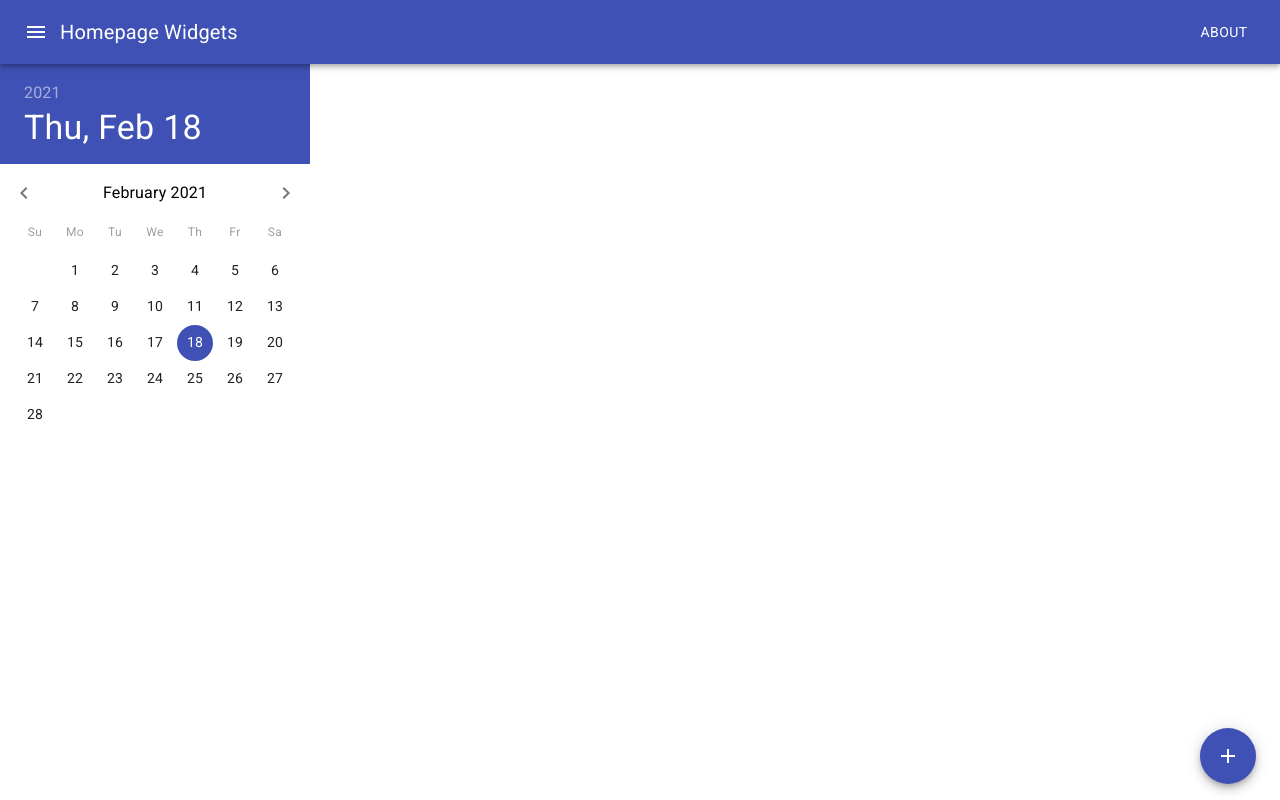
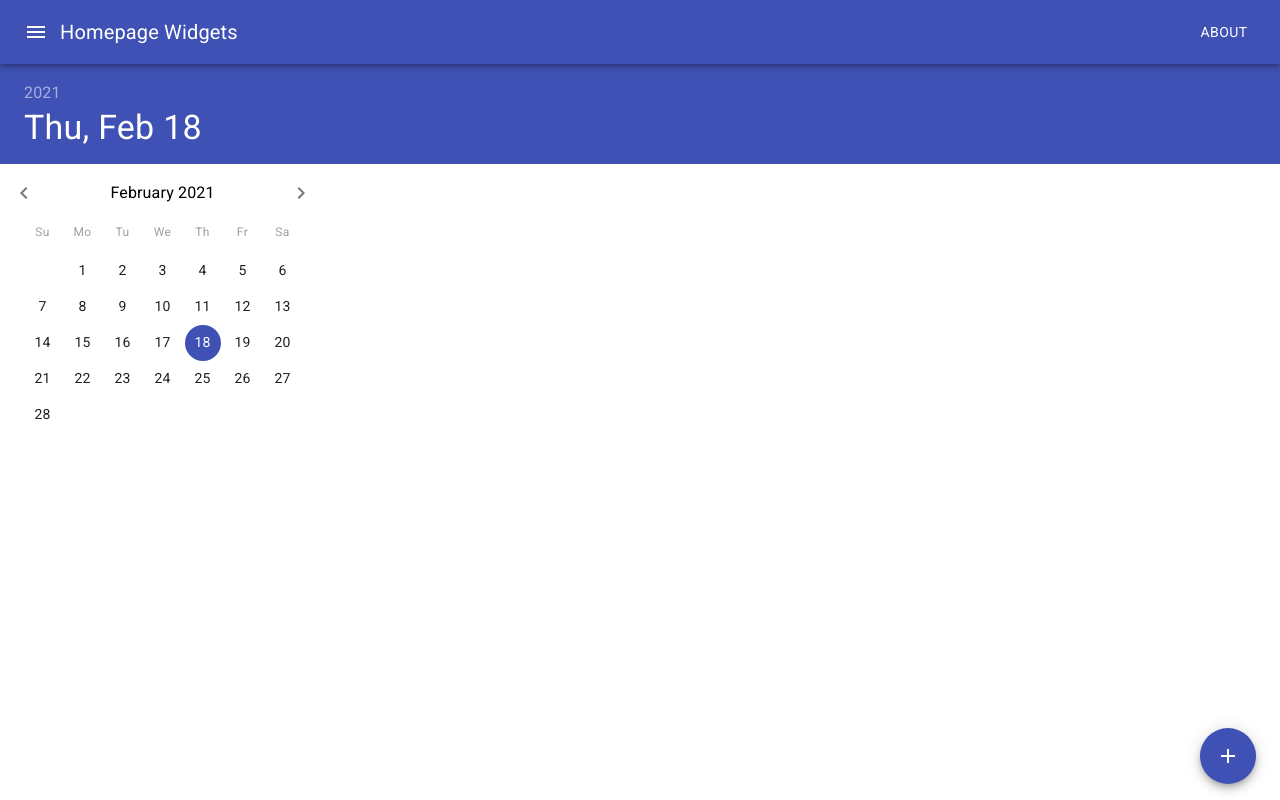
Before and after one commit to vasilyoshev/homepage-ui, a React (Create React App) app: page / in a window 1280 px wide. Built offline with nearby package versions, Linux system fonts and the light colour scheme; what redux-mock-store would draw is missing.

Commit message:
Change class name and fix lint sass syntax errors

```diff
--- a/src/stylesheets/widgets/CalendarWidget.module.scss
+++ b/src/stylesheets/widgets/CalendarWidget.module.scss
@@ -1,3 +1,3 @@
-.datePicker {
+.date-picker {
   width: 200px;
 }
--- a/src/widgets/CalendarWidget/CalendarWidget.tsx
+++ b/src/widgets/CalendarWidget/CalendarWidget.tsx
@@ -1,13 +1,13 @@
 import React from 'react';
 import DateFnsUtils from '@date-io/date-fns';
 import { DatePicker, MuiPickersUtilsProvider } from '@material-ui/pickers';
-import calendarWidget from 'stylesheets/widgets/CalendarWidget.module.scss';
+import 'stylesheets/widgets/CalendarWidget.module.scss';
 
 export const CalendarWidget: React.FC = () => {
   const date = new Date();
   return (
     <MuiPickersUtilsProvider utils={DateFnsUtils}>
-      <div className={calendarWidget.datePicker}>
+      <div className='.date-picker'>
         <DatePicker
           variant="static"
           value={date}
```
Also changed, not shown: src/stylesheets/widgets/TodoListItem.module.scss (line endings or trailing spaces), 1 other file (tests, documents, lock files or other folders).
